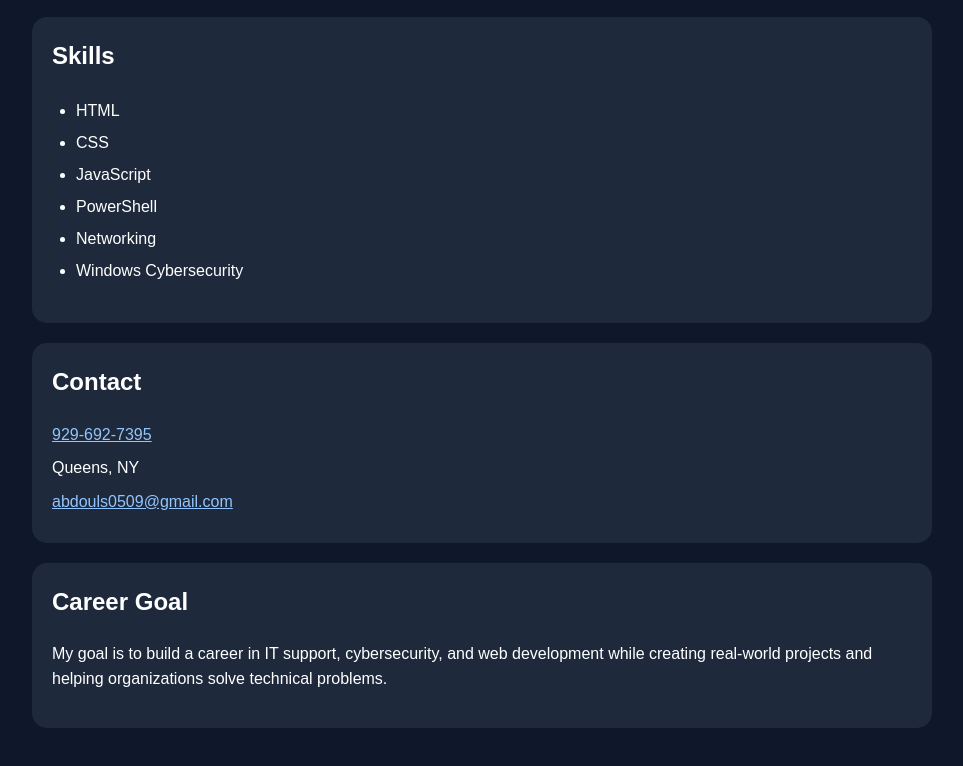
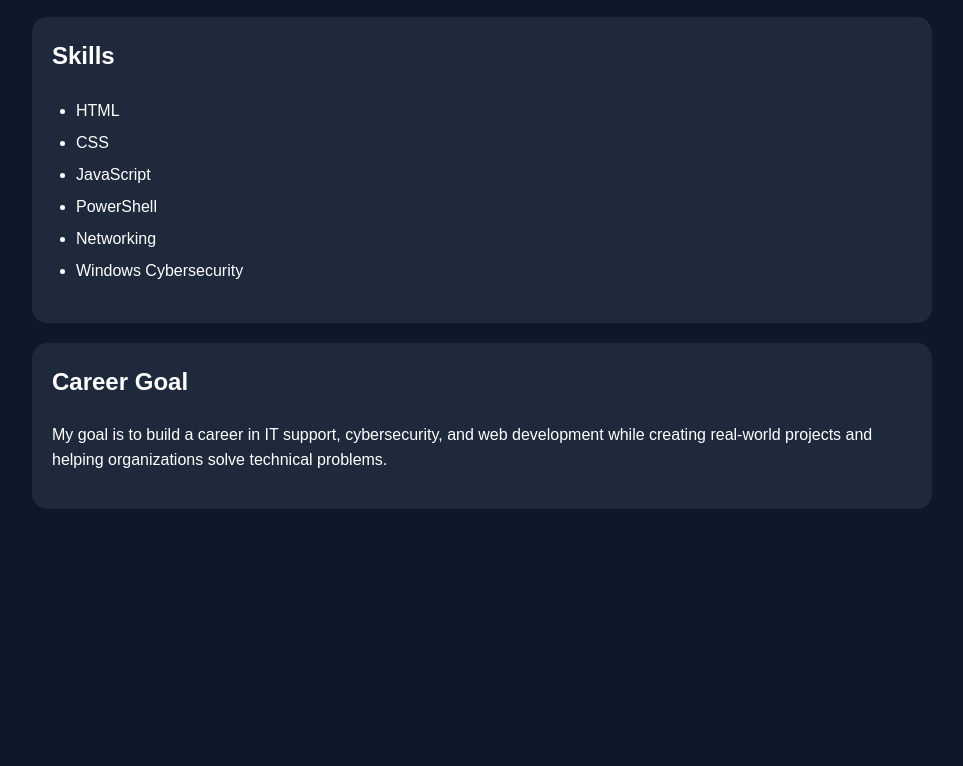
Before and after one commit to AB00999/Abdoul-portfolio, a plain HTML site: page index.html in a window 1280 px wide. Shown: the part 678-1444 px from the top of the page, without its empty margins (158-1121 px from the left). After the commit the page ends 1227 px from the top, so only its background shows below. Drawn offline with Linux system fonts and the light colour scheme.

Commit message:
Fix HTML structure and formatting

```diff
--- a/index.html
+++ b/index.html
@@ -105,11 +105,7 @@
             </ul>
         </section>
 
-        <section class="card contact-details" aria-labelledby="contact-heading">
-            <h2 id="contact-heading">Contact</h2>
-            <p><a href="tel:9296927395">929-692-7395</a></p>
-            <p>Queens, NY</p>
-            <p><a href="mailto:abdouls0509@gmail.com">abdouls0509@gmail.com</a></p>
+
         </section>
 
         <section class="card" aria-labelledby="career-goal-heading">
```
